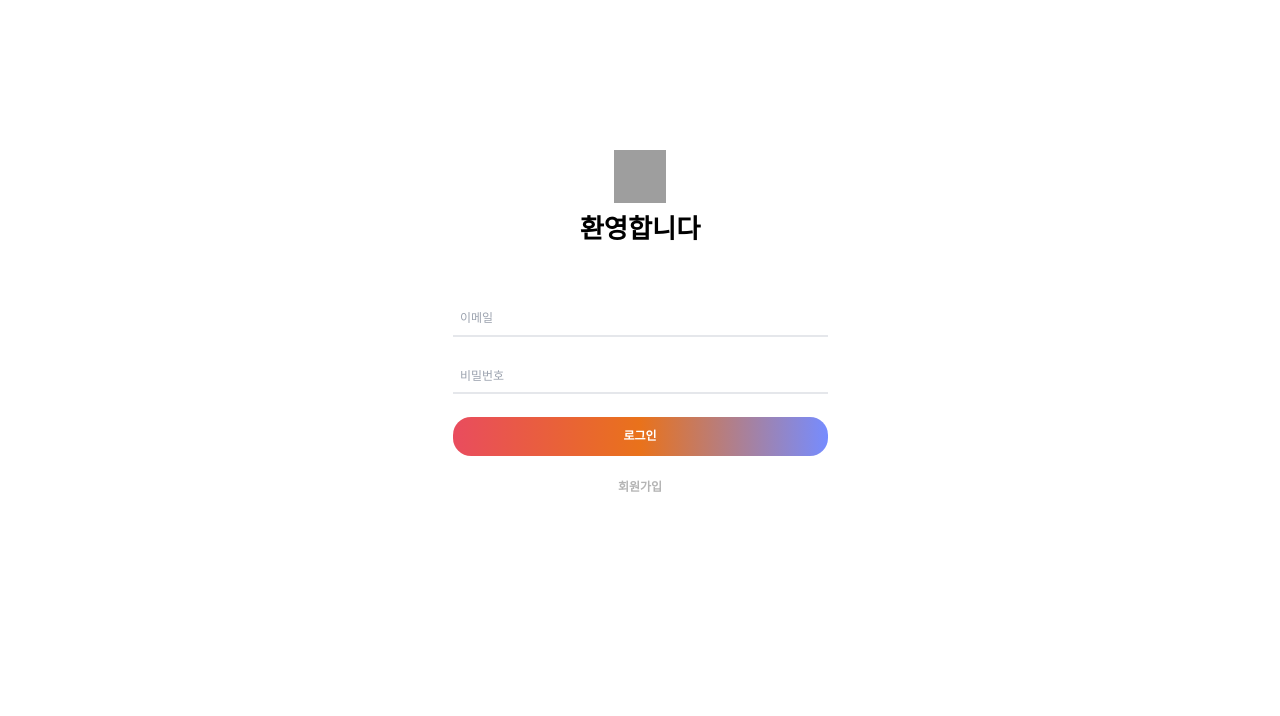
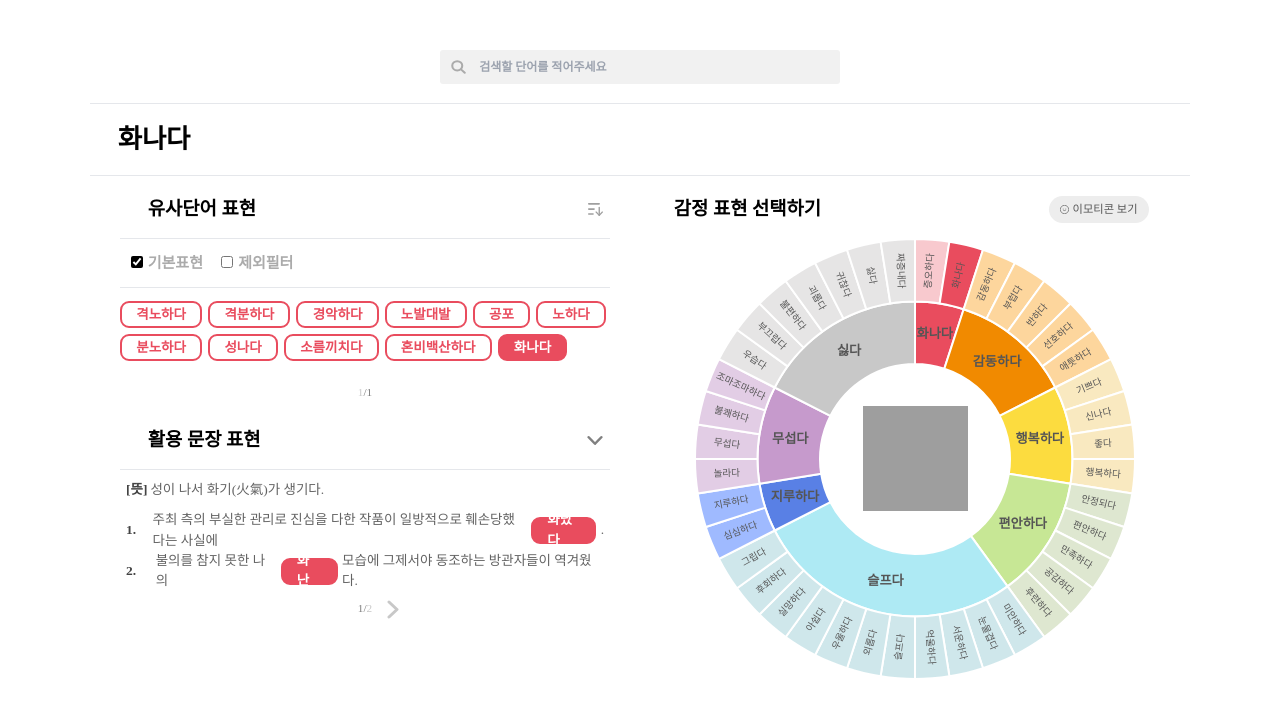
Before and after one commit to jun3047/word_dic, a React (Create React App) app in the folder word-dic-web/: page / in a window 1280 px wide. Before the commit this address led to /login. Shown: the top 716 px of the page. Built offline with nearby package versions, Linux system fonts and the light colour scheme; no server answers; grey boxes are pictures that could not be loaded; a web font is replaced by a local one.

Commit message:
fix: electron 배포 문제로 HOME을 기본으로

```diff
--- a/word-dic-web/src/router/Router.jsx
+++ b/word-dic-web/src/router/Router.jsx
@@ -6,6 +6,10 @@ import PrivateRoute from './PrivateRoute'
 import LogoutRoute from './LogoutRoute'
 
 const Router = () => {
+
+    // electron 배포 문제로 HOME을 기본으로
+    return <Home />
+
     return (
       <BrowserRouter>
           <Routes>
```
